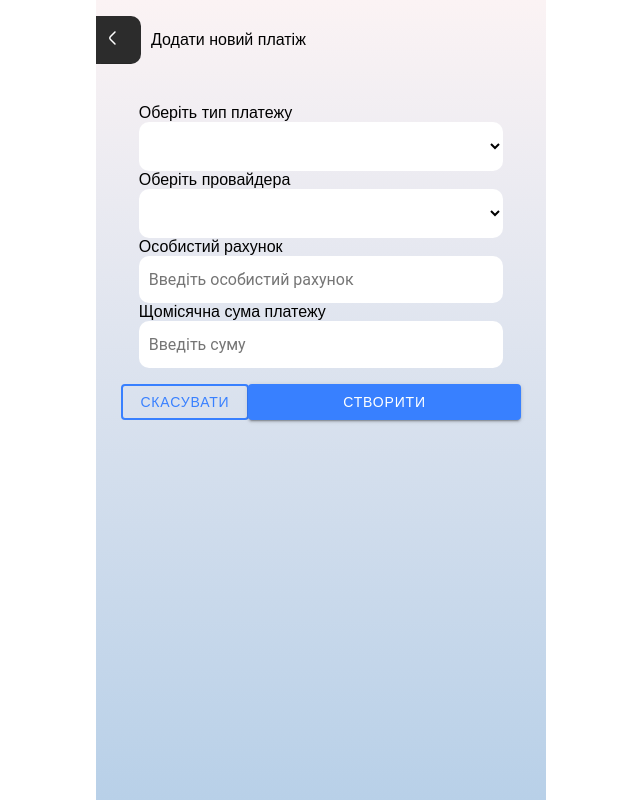
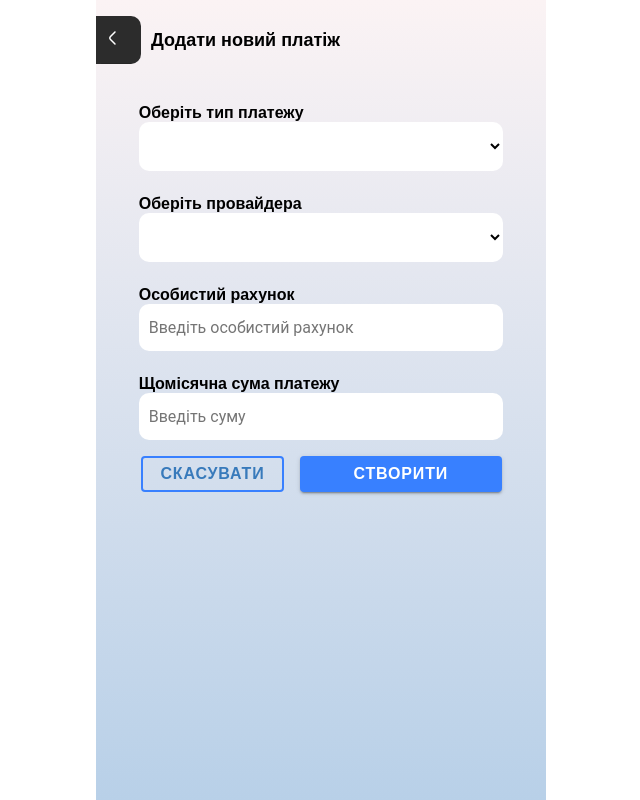
Before and after one commit to lukivan8/bills-testask-client, a React (Create React App) app: page /create in a window 1280 px wide. Shown: the whole page, without its empty margins (319-959 px from the left). Built offline with nearby package versions, Linux system fonts and the light colour scheme.

Commit message:
Huge refactor, idk

```diff
--- a/src/common/list-layout/component.tsx
+++ b/src/common/list-layout/component.tsx
@@ -5,6 +5,7 @@ import {
   FLEXBOX_GAP_ENUM,
   FLEXBOX_GAP_TYPE,
 } from "../../theme/sizes";
+import {STYLING_PROPS} from "./const";
 
 const Component: React.FC<{
   children?: ReactNode;
@@ -17,7 +18,7 @@ const Wrapper = styled.div`
   display: grid;
   max-width: 90%;
   margin: 12px auto;
-  gap: ${(gap: FLEXBOX_GAP_TYPE) => FLEXBOX_GAP_DATA[gap]};
+  gap: ${({ gap }: STYLING_PROPS) => FLEXBOX_GAP_DATA[gap]};
 `;
 
 export default Component;
--- /dev/null
+++ b/src/common/list-layout/const.tsx
@@ -0,0 +1,5 @@
+import {FLEXBOX_GAP_TYPE} from "../../theme/sizes";
+
+export interface STYLING_PROPS {
+  gap:FLEXBOX_GAP_TYPE
+}
--- a/src/common/stack/component.tsx
+++ b/src/common/stack/component.tsx
@@ -5,6 +5,7 @@ import {
   FLEXBOX_GAP_ENUM,
   FLEXBOX_GAP_TYPE,
 } from "../../theme/sizes";
+import { STYLING_PROPS } from "./const";
 
 const Component: React.FC<{
   children?: ReactNode;
@@ -35,10 +36,10 @@ const Stack = styled.div`
   display: flex;
   margin: 0 auto;
   flex-direction: row;
-  justify-content: ${(justifyContent : string) => justifyContent};
-  align-items: ${(alignItems : string) => alignItems};
-  gap: ${(gap : FLEXBOX_GAP_TYPE) => FLEXBOX_GAP_DATA[gap]};
-  max-width: ${(width : string) => width + "%"};
+  justify-content: ${({ justifyContent }: STYLING_PROPS) => justifyContent};
+  align-items: ${({ alignItems }: STYLING_PROPS) => alignItems};
+  gap: ${({ gap }: STYLING_PROPS) => FLEXBOX_GAP_DATA[gap]};
+  max-width: ${({ width }: STYLING_PROPS) => width + "%"};
 `;
 
 export default Component;
--- /dev/null
+++ b/src/common/stack/const.tsx
@@ -0,0 +1,8 @@
+import {FLEXBOX_GAP_TYPE} from "../../theme/sizes";
+
+export interface STYLING_PROPS {
+  justifyContent:string,
+  alignItems:string,
+  width:string,
+  gap:FLEXBOX_GAP_TYPE
+}
--- a/src/common/text-elem/component.tsx
+++ b/src/common/text-elem/component.tsx
@@ -15,6 +15,7 @@ import {
   FONT_WEIGHT_ENUM,
   FONT_WEIGHT_TYPE,
 } from "../../theme/sizes";
+import { STYLING_PROPS } from "./const";
 
 const Component: React.FC<{
   size?: FONT_SIZE_TYPE;
@@ -38,11 +39,11 @@ const Component: React.FC<{
 };
 
 const TextStyled = styled.p`
-  color: ${(color: TEXT_COLOR_TYPE) => TEXT_COLOR_DATA[color]};
+  color: ${({ color }: STYLING_PROPS) => TEXT_COLOR_DATA[color]};
   font-family: Manrope, sans-serif;
-  font-size: ${(size: FONT_SIZE_TYPE) => FONT_SIZE_DATA[size]};
+  font-size: ${({ size }: STYLING_PROPS) => FONT_SIZE_DATA[size]};
   margin: 0;
-  font-weight: ${(weight: FONT_WEIGHT_TYPE) => FONT_WEIGHT_DATA[weight]};
+  font-weight: ${({ weight }: STYLING_PROPS) => FONT_WEIGHT_DATA[weight]};
 `;
 
 export default Component;
--- /dev/null
+++ b/src/common/text-elem/const.tsx
@@ -0,0 +1,8 @@
+import {TEXT_COLOR_TYPE} from "../../theme/color";
+import {FONT_SIZE_TYPE, FONT_WEIGHT_TYPE} from "../../theme/sizes";
+
+export interface STYLING_PROPS {
+  color:TEXT_COLOR_TYPE,
+  size:FONT_SIZE_TYPE,
+  weight:FONT_WEIGHT_TYPE
+}
--- a/src/epic/bill-create-form/container.tsx
+++ b/src/epic/bill-create-form/container.tsx
@@ -15,10 +15,11 @@ const Container = () => {
     await mutate(newBill);
   };
 
-  const onSubmit = (values: any, { setSubmitting }: any) => {
+  const onSubmit = (values: any, { setSubmitting, resetForm }: any) => {
     handleSubmit(values);
     console.log(values);
     setSubmitting(false);
+    resetForm();
   };
 
   const validate = (values: FormikValues) => {
```
